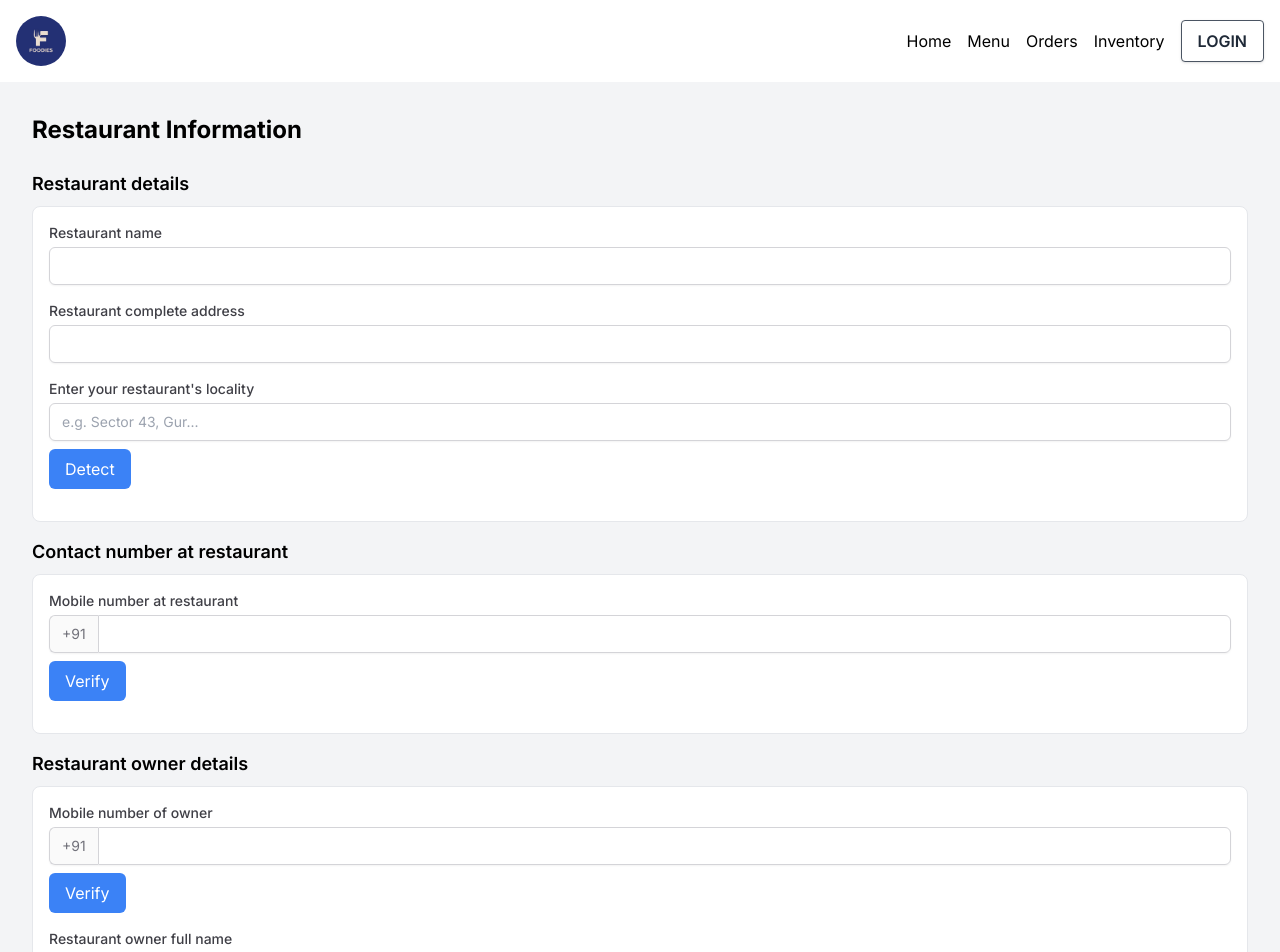
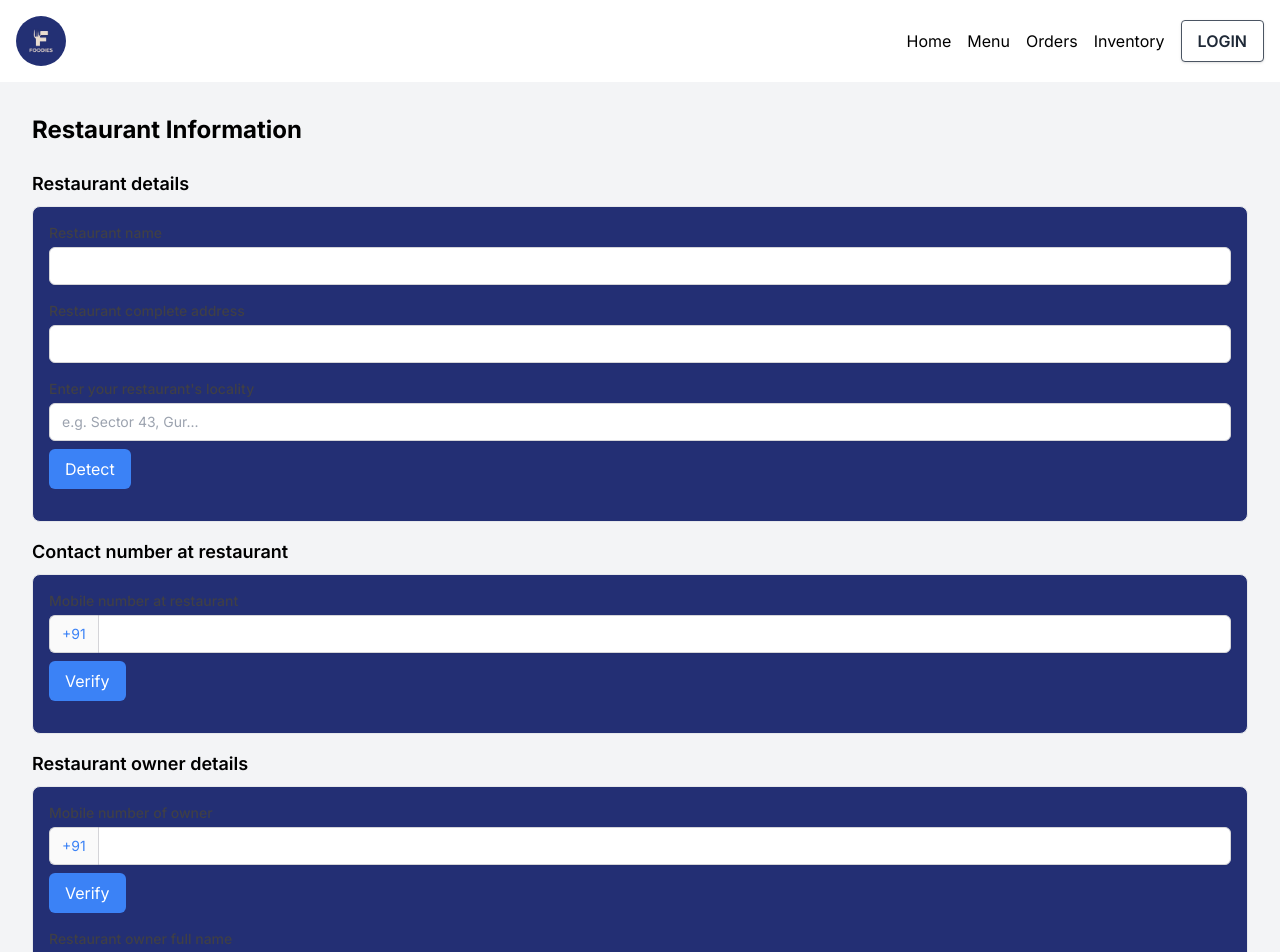
Before and after one commit to ManavTailor/Food-Partner-App2, a Next.js app: page /resinfo in a window 1280 px wide. Shown: the top 952 px of the page. Built offline with nearby package versions, Linux system fonts and the light colour scheme.

Commit message:
colorchange

```diff
--- a/src/app/resinfo/page.tsx
+++ b/src/app/resinfo/page.tsx
@@ -7,47 +7,47 @@ const Resinfo: React.FC = () => {
 
             <div className="mb-4">
                 <h2 className="text-lg font-semibold text-black mb-2">Restaurant details</h2>
-                <div className="border p-4 rounded-lg bg-white dark:bg-zinc-700">
+                <div className="border p-4 rounded-lg bg-[#232F74]">
                     <div className="mb-4">
                         <label htmlFor="restaurantName" className="block text-sm font-medium  text-zinc-700 dark:text-zinc-300">Restaurant name</label>
-                        <input type="text" id="restaurantName" className="mt-1 block w-full px-3 py-2 border text-black border-zinc-300 dark:border-zinc-600 rounded-md shadow-sm focus:outline-none focus:ring-blue-500 dark:focus:ring-blue-500 focus:border-blue-500 dark:focus:border-blue-500 sm:text-sm" />
+                        <input type="text" id="restaurantName" className="mt-1 block w-full px-3 py-2 border text-black border-zinc-300  rounded-md shadow-sm focus:outline-none focus:ring-blue-500 dark:focus:ring-blue-500 focus:border-blue-500 dark:focus:border-blue-500 sm:text-sm" />
                     </div>
                     <div className="mb-4">
                         <label htmlFor="restaurantAddress" className="block text-sm font-medium  text-zinc-700 dark:text-zinc-300">Restaurant complete address</label>
-                        <input type="text" id="restaurantAddress" className="mt-1 block w-full px-3 py-2 border  text-black border-zinc-300 dark:border-zinc-600 rounded-md shadow-sm focus:outline-none focus:ring-blue-500 dark:focus:ring-blue-500 focus:border-blue-500 dark:focus:border-blue-500 sm:text-sm" />
+                        <input type="text" id="restaurantAddress" className="mt-1 block w-full px-3 py-2 border  text-black border-zinc-300  rounded-md shadow-sm focus:outline-none focus:ring-blue-500 dark:focus:ring-blue-500 focus:border-blue-500 dark:focus:border-blue-500 sm:text-sm" />
                     </div>
                     <div className="mb-4">
                         <label htmlFor="restaurantLocality" className="block text-sm font-medium   text-zinc-700 dark:text-zinc-300">Enter your restaurant's locality</label>
-                        <input type="text" id="restaurantLocality" placeholder="e.g. Sector 43, Gur..." className="mt-1 block w-full  text-black px-3 py-2 border border-zinc-300 dark:border-zinc-600 rounded-md shadow-sm focus:outline-none focus:ring-blue-500 dark:focus:ring-blue-500 focus:border-blue-500 dark:focus:border-blue-500 sm:text-sm" />
-                        <button className="mt-2 px-4 py-2 bg-blue-500 dark:bg-zinc-600 text-white rounded-md">Detect</button>
+                        <input type="text" id="restaurantLocality" placeholder="e.g. Sector 43, Gur..." className="mt-1 block w-full  text-black px-3 py-2 border border-zinc-300  rounded-md shadow-sm focus:outline-none focus:ring-blue-500 dark:focus:ring-blue-500 focus:border-blue-500 dark:focus:border-blue-500 sm:text-sm" />
+                        <button className="mt-2 px-4 py-2 bg-blue-500  text-white rounded-md">Detect</button>
                     </div>
                 </div>
             </div>
 
             <div className="mb-4">
                 <h2 className="text-lg font-semibold text-black mb-2">Contact number at restaurant</h2>
-                <div className="border p-4 rounded-lg bg-white dark:bg-zinc-700">
+                <div className="border p-4 rounded-lg bg-[#232F74]">
                     <div className="mb-4">
                         <label htmlFor="restaurantPhone" className="block text-sm font-medium text-zinc-700 dark:text-zinc-300">Mobile number at restaurant</label>
                         <div className="mt-1 flex rounded-md shadow-sm">
-                            <span className="inline-flex items-center px-3 rounded-l-md border border-r-0 border-zinc-300 dark:border-zinc-600 bg-zinc-50 dark:bg-zinc-600 text-zinc-500 dark:text-zinc-300 text-sm">+91</span>
+                            <span className="inline-flex items-center px-3 rounded-l-md border border-r-0 border-zinc-300  bg-zinc-50  text-blue-500 text-sm">+91</span>
                             <input type="text" id="restaurantPhone" className="flex-1 min-w-0 block w-full px-3 py-2 rounded-none  text-black rounded-r-md border border-zinc-300 dark:border-zinc-600 focus:outline-none focus:ring-blue-500 dark:focus:ring-blue-500 focus:border-blue-500 dark:focus:border-blue-500 sm:text-sm" />
                         </div>
-                        <button className="mt-2 px-4 py-2 bg-blue-500 dark:bg-zinc-600 text-white rounded-md">Verify</button>
+                        <button className="mt-2 px-4 py-2 bg-blue-500  text-white rounded-md">Verify</button>
                     </div>
                 </div>
             </div>
 
             <div className="mb-4">
                 <h2 className="text-lg font-semibold  text-black mb-2">Restaurant owner details</h2>
-                <div className="border p-4 rounded-lg bg-white dark:bg-zinc-700">
+                <div className="border p-4 rounded-lg bg-[#232F74]">
                     <div className="mb-4">
                         <label htmlFor="ownerPhone" className="block text-sm font-medium text-zinc-700 dark:text-zinc-300">Mobile number of owner</label>
                         <div className="mt-1 flex rounded-md shadow-sm">
-                            <span className="inline-flex items-center px-3 rounded-l-md border border-r-0 border-zinc-300 dark:border-zinc-600 bg-zinc-50 dark:bg-zinc-600 text-zinc-500 dark:text-zinc-300 text-sm">+91</span>
+                            <span className="inline-flex items-center px-3 rounded-l-md border border-r-0 border-zinc-300  bg-zinc-50  text-blue-500  text-sm">+91</span>
                             <input type="text" id="ownerPhone" className="flex-1 min-w-0 block  text-black w-full px-3 py-2 rounded-none rounded-r-md border border-zinc-300 dark:border-zinc-600 focus:outline-none focus:ring-blue-500 dark:focus:ring-blue-500 focus:border-blue-500 dark:focus:border-blue-500 sm:text-sm" />
                         </div>
-                        <button className="mt-2 px-4 py-2 bg-blue-500 dark:bg-zinc-600 text-white rounded-md">Verify</button>
+                        <button className="mt-2 px-4 py-2 bg-blue-500  text-white rounded-md">Verify</button>
                     </div>
                     <div className="mb-4">
                         <label htmlFor="ownerName" className="block text-sm font-medium text-zinc-700 dark:text-zinc-300">Restaurant owner full name</label>
```
